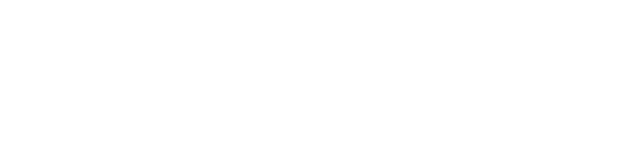
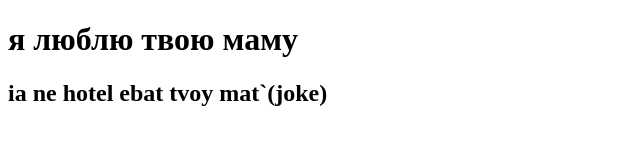
Before and after one commit to redarrrrrrt/test2, a plain HTML site: page index.html in a window 1280 px wide. Shown: the whole page, without its empty margins (0-640 px from the left). Drawn offline with Linux system fonts and the light colour scheme.

Commit message:
Update index.html

```diff
--- a/index.html
+++ b/index.html
@@ -7,6 +7,11 @@
     <title>Document</title>
 </head>
 <body>
-
+    <h1>
+        я люблю твою маму
+    </h1>
+    <h2>
+        ia ne hotel ebat tvoy mat`(joke)
+    </h2>
 </body>
 </html>
```
